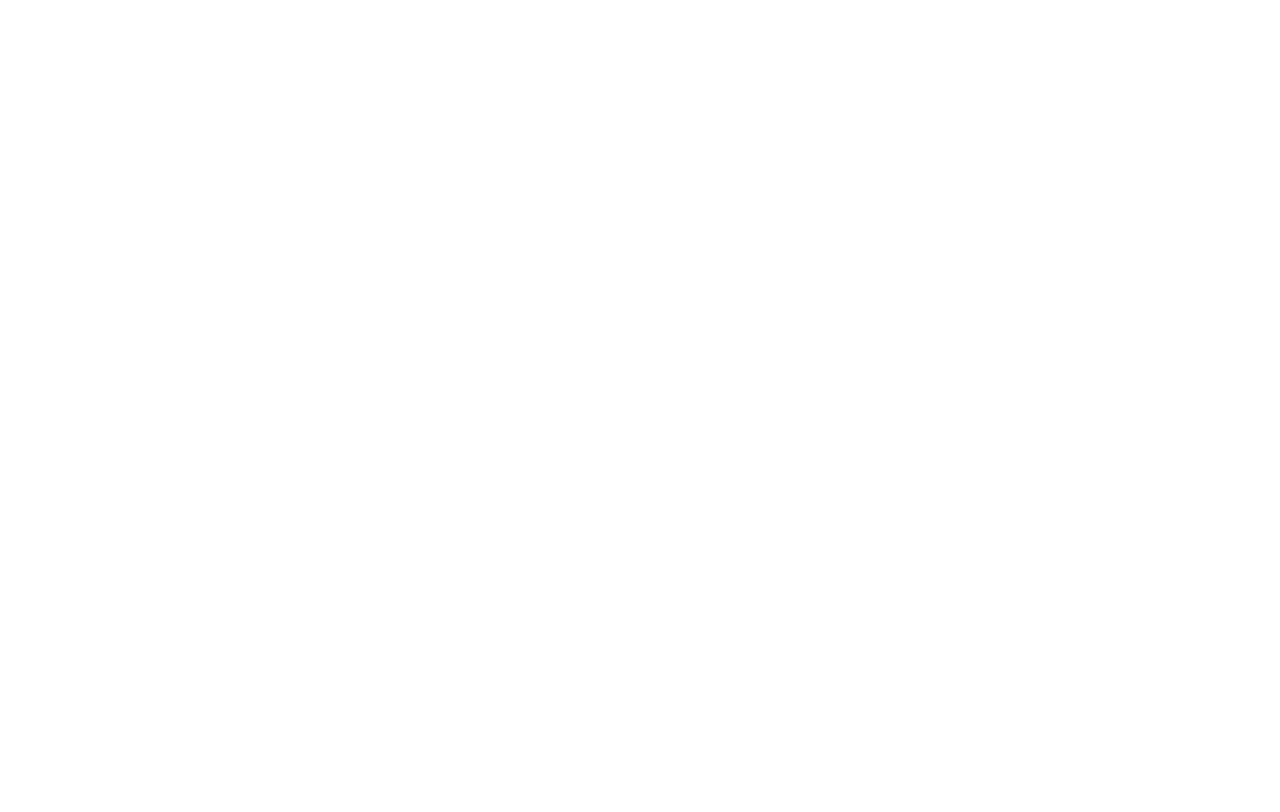
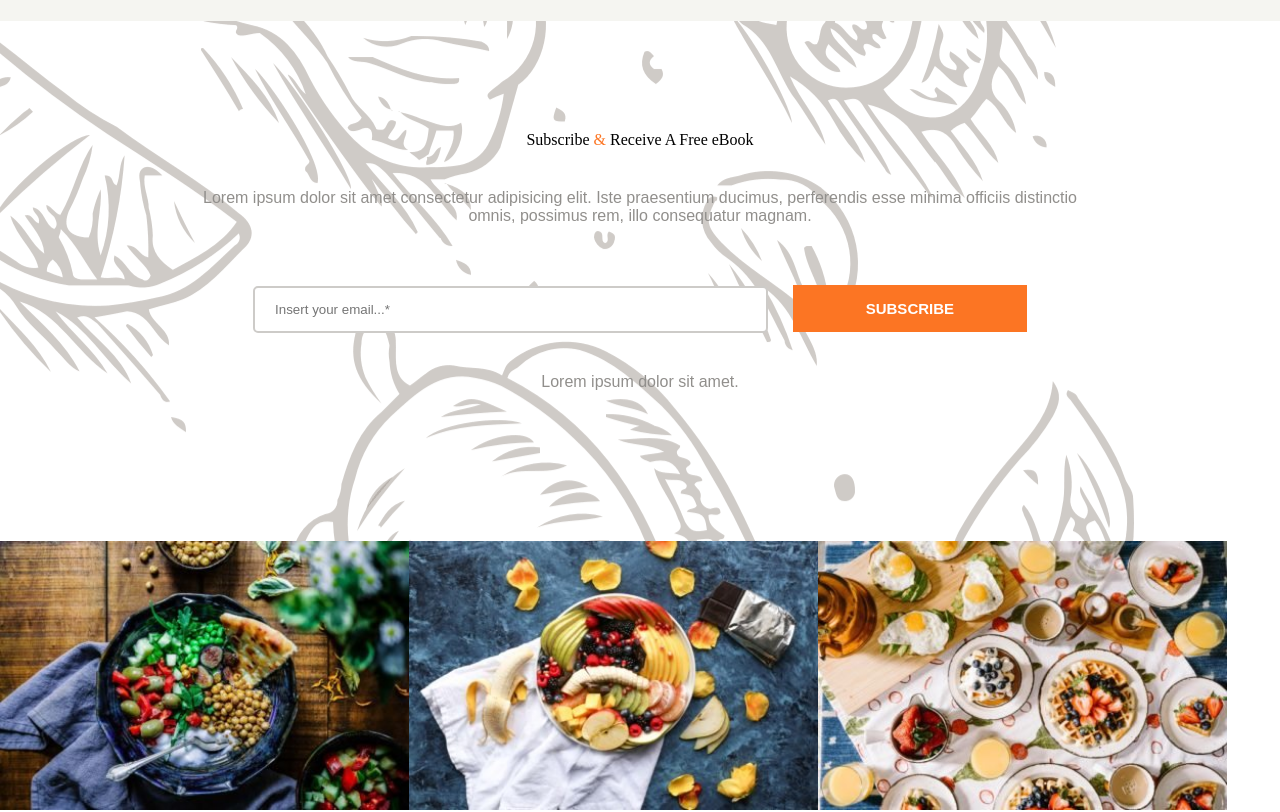
Before and after one commit to RiccardoMarino00/proj-html-vuejs, a Vue app: page / in a window 1280 px wide. Shown: the part 5820-6632 px from the top of the page. Before the commit the page ends 5721 px from the top, so only its background shows below. Built offline with nearby package versions, Linux system fonts and the light colour scheme.

Commit message:
Added: Free eBook component

```diff
--- a/src/components/ContentComponent.vue
+++ b/src/components/ContentComponent.vue
@@ -5,6 +5,7 @@ import SaladC from './SaladComponent.vue'
 import CulinaryC from './CulinaryComponent.vue'
 import SingaporeC from './SingaporeComponent.vue'
 import FeedbackC from './FeedbackComponent.vue'
+import FreebookC from './FreeBookComponent.vue'
 export default{
     components:{
         TodaysC,
@@ -13,6 +14,7 @@ export default{
         CulinaryC,
         SingaporeC,
         FeedbackC,
+        FreebookC,
     }
 
 
@@ -48,6 +50,7 @@ export default{
         </section>
         <SingaporeC />
         <FeedbackC />
+        <FreebookC />
 
 
 
--- a/src/components/FeedbackComponent.vue
+++ b/src/components/FeedbackComponent.vue
@@ -283,6 +283,10 @@ export default{
 
 }
 
+.text-link{
+    color: #525251;
+}
+
 .popular-link{
     margin-left: 30px;
     line-height: 25px;
--- /dev/null
+++ b/src/components/FreeBookComponent.vue
@@ -0,0 +1,79 @@
+<script>
+export default{
+
+}
+</script>
+
+<template>
+    <section class="freebok-section">
+        <div class="container-sm text-center">
+            <p class="size-font2">Subscribe <span style="color: rgb(252, 117, 35);">& </span> Receive A Free eBook</p>
+            <p class="paragraph-margin text-lightgray">Lorem ipsum dolor sit amet consectetur adipisicing elit. Iste praesentium ducimus, perferendis esse minima officiis distinctio omnis, possimus rem, illo consequatur magnam.</p>
+            <div class="form-email">
+                <input type="email" placeholder="Insert your email...*" class="input-email">
+                <button class="orange-button">SUBSCRIBE  </button>
+            </div>
+            <p class="paragraph-margin text-lightgray lorem5">Lorem ipsum dolor sit amet.</p>
+
+        </div>
+        <div class="bg-white">
+                <img class="img" src="/src/assets/Yogurt-Nan-400x263.jpg" alt="">
+                <img class="img" src="/src/assets/Mixed-fruits-400x263.jpg" alt="">
+                <img class="img" src="/src/assets/r-rachel-park-366508-unsplash-min-400x263.jpg" alt="">
+                <img class="img" src="/src/assets/r-michelle-tsang-500721-unsplash-min-400x263.jpg" alt="">
+        </div>
+
+    </section>
+
+</template>
+
+
+<style lang="scss" scoped>
+
+.freebok-section{
+    background-color: white;
+    background-image: url(/src/assets/subscribe-sec-bg.png);
+    margin-top: 120px;
+}
+
+.container-sm{
+    padding-top: 110px;
+}
+
+.orange-button{
+    font-size: 15px;
+    padding: 10px;
+    width: 30%;
+    height: 47px;
+    margin-left: 25px;
+    font-weight: 600;
+}
+
+.input-email{
+    width: 66%;
+    padding: 14px;
+    padding-left: 20px;
+    color: #9c9894;
+    border: 2px solid #cdcbc8 ;
+    border-radius: 5px;
+    background-color: white;
+}
+
+.form-email{
+    padding: 0 60px ;
+}
+
+.paragraph-margin{
+    margin-top: 40px;
+    margin-bottom: 40px;
+    font-family: Arial, Helvetica, sans-serif;
+}
+
+.lorem5{
+    padding-bottom: 110px;
+}
+
+.img {
+  width: 409px;
+}
+</style>
```
